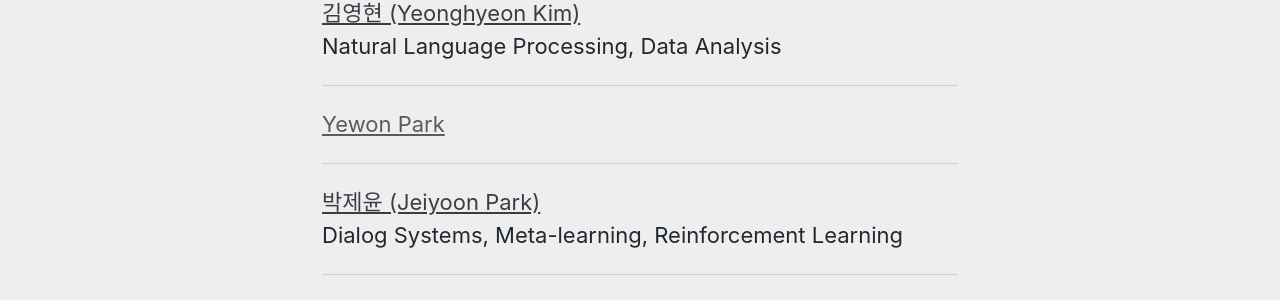
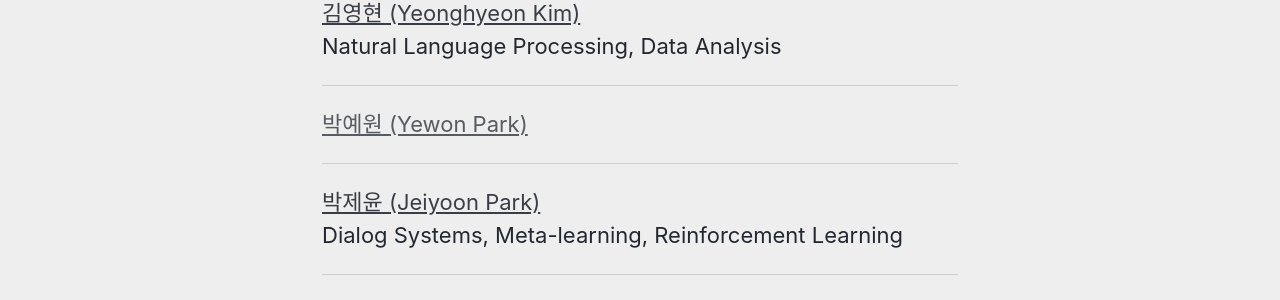
Before and after one commit to TAVEResearch/TAVEResearch.github.io, a Jekyll site: the page built from people.md, in a window 1280 px wide. Shown: the part 211-511 px from the top of the page. Built offline with Jekyll 4.4.1, drawn with Linux system fonts in a browser that asks for light colours; cached includes are drawn as plain includes.

Commit message:
Update _config.yml

```diff
--- a/_config.yml
+++ b/_config.yml
@@ -277,7 +277,7 @@ People:
   - name: 김영현 (Yeonghyeon Kim)
     interests: "Natural Language Processing, Data Analysis"
     gitblog: "https://www.notion.so/ozbhyxxn/Self-introduction-2ef0178f6cbb402ab555afa973558363"
-  - name: Yewon Park
+  - name: 박예원 (Yewon Park)
   #     interests: "NLP"
   #     gitblog: "https://naver.com"
   - name: 박제윤 (Jeiyoon Park)
```
